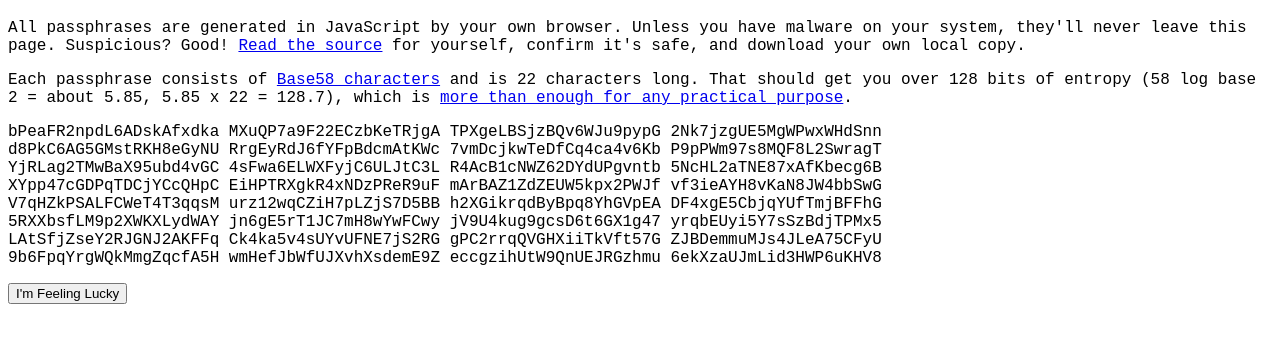
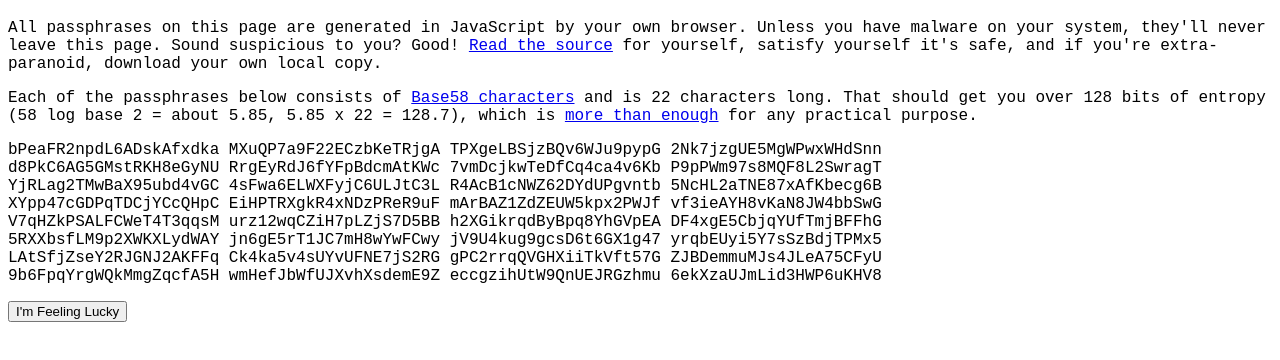
Before and after one commit to sowbug/psychic-bassoon, a plain HTML site: page docs/index.html in a window 1280 px wide. Shown: the part 98-458 px from the top of the page. Drawn offline with Linux system fonts and the light colour scheme.

Commit message:
Clarified "suspicious"

```diff
--- a/docs/index.html
+++ b/docs/index.html
@@ -60,14 +60,14 @@ window.addEventListener("load", onload);
 <h1>Psychic Bassoon: a whole bunch of passphrases generated by your browser's
 <a href="https://developer.mozilla.org/en-US/docs/Web/API/Crypto/getRandomValues">crypto.getRandomValues()</a> function</h1>
 
-  <p>All passphrases are generated in JavaScript by your own browser. Unless you have malware on your system,
-    they'll never leave this page. Suspicious? Good! <a href="https://github.com/sowbug/psychic-bassoon">Read the source</a>
-    for yourself, confirm it's safe, and download your own local copy.</p>
+  <p>All passphrases on this page are generated in JavaScript by your own browser. Unless you have malware on your system,
+    they'll never leave this page. Sound suspicious to you? Good! <a href="https://github.com/sowbug/psychic-bassoon">Read
+    the source</a> for yourself, satisfy yourself it's safe, and if you're extra-paranoid, download your own local copy.</p>
 
-  <p>Each passphrase consists of <a href="https://en.wikipedia.org/wiki/Base58">Base58 characters</a> and is 22 characters
-    long. That should get you over 128 bits of entropy (58 log base 2 = about 5.85, 5.85 x 22 = 128.7), which is
-    <a href="https://en.wikipedia.org/wiki/Key_size#Symmetric_algorithm_key_lengths">more than
-    enough for any practical purpose</a>.</p>
+  <p>Each of the passphrases below consists of <a href="https://en.wikipedia.org/wiki/Base58">Base58 characters</a> and is
+    22 characters long. That should get you over 128 bits of entropy (58 log base 2 = about 5.85, 5.85 x 22 = 128.7),
+    which is <a href="https://en.wikipedia.org/wiki/Key_size#Symmetric_algorithm_key_lengths">more than enough</a> for any
+    practical purpose.</p>
 
 <div id="passphrases"></div>
 <p>
```
